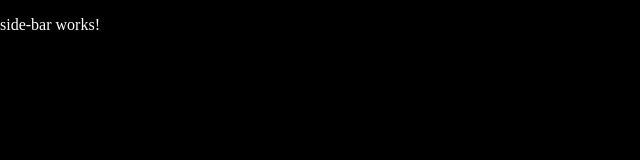
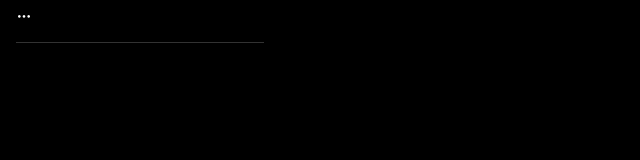
Before and after one commit to Franklin-Osede/SpotifyClone-Angular-, an Angular app: page / in a window 1280 px wide. Shown: the top 160 px of the page, without its empty margins (0-640 px from the left). Built offline with nearby package versions, Linux system fonts and the light colour scheme.

Commit message:
adding side navbar component

```diff
--- a/src/app/shared/components/side-bar/side-bar.component.html
+++ b/src/app/shared/components/side-bar/side-bar.component.html
@@ -1 +1,18 @@
-<p>side-bar works!</p>
+<div class="side-bar">
+<div> <i class="uil uil-ellipsis-h"></i> </div>
+<ul class="side-bar__list list-one">
+    <li *ngFor="let item of linksMenu">
+        <div class="list-wrapper-item">
+            <i class="uil {{item.icon}}"></i>
+            <span class="side-bar__list list-label"> {{item.name}} </span>
+        </div>
+    </li>
+
+</ul>
+<div class="side-bar__separator"></div>
+<ul class="side-bar__list list-two">
+</ul>
+<div class="side-bar__separator line-separator"></div>
+<ul class="side-bar__list list-three"> </ul>
+
+</div>
--- a/src/app/shared/components/side-bar/side-bar.component.ts
+++ b/src/app/shared/components/side-bar/side-bar.component.ts
@@ -1,10 +1,22 @@
-import { Component } from '@angular/core';
+import { Component, ElementRef, OnInit} from '@angular/core';
 
 @Component({
   selector: 'app-side-bar',
   templateUrl: './side-bar.component.html',
   styleUrl: './side-bar.component.css'
 })
-export class SideBarComponent {
+export class SideBarComponent implements OnInit {
+
+ mainMenu: {
+  defaultOptions: Array<any>, accessLink:Array<any>
+} = {defaultOptions: [], accessLink: []}
+
+ customOptions: Array<any> = []
+
+  constructor(){}
+
+  ngOnInit(): void {
+
+  }
 
 }
```
